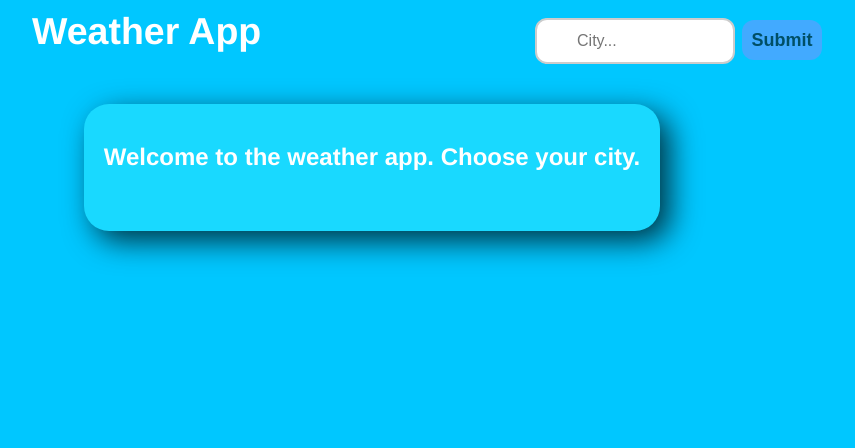
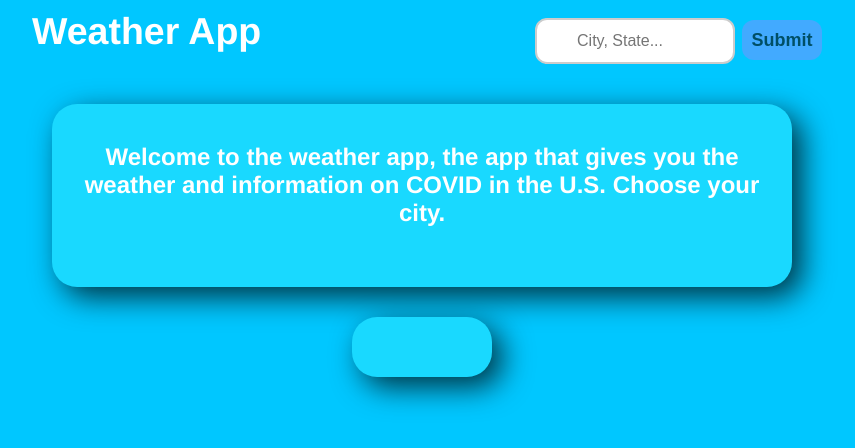
Before and after one commit to jmireles12/currency-app, a plain HTML site: page index.html in a window 1280 px wide. Both pictures are taken after typing "Sample" into the empty fields and a click on the button "Submit". Shown: the whole page, without its empty margins (218-1073 px from the left). Drawn offline with nearby package versions, Linux system fonts and the light colour scheme; no server answers.

Commit message:
added header in covidBox

```diff
--- a/index.html
+++ b/index.html
@@ -10,16 +10,16 @@
     <section class="header">
         <h1>Weather App</h1>
         <form id="js-form">
-            <input type="text" placeholder="City...">
+            <input type="text" placeholder="City, State...">
             <button class="submit" type="submit">Submit</button>
             <span class="msg"></span>
         </form>
     </section>
     <section class="container">
-        <h2 class="welcome">Welcome to the weather app. Choose your city.</h2>
+        <h2 class="welcome">Welcome to the weather app, the app that gives you the weather and information on COVID in the U.S. Choose your city.</h2>
         <span class="results"></span>
     </section>
-    <section class="covidBox">
+    <section class="covidBox hidden">
     </section>
     <script src="https://code.jquery.com/jquery-3.5.1.js" integrity="sha256-QWo7LDvxbWT2tbbQ97B53yJnYU3WhH/C8ycbRAkjPDc=" crossorigin="anonymous"></script>
     <script src="script.js"></script>
--- a/main.css
+++ b/main.css
@@ -30,7 +30,7 @@ body {
     box-shadow: 10px 10px 30px 0px rgba(0,0,0,0.75);
 }
 
-.covid {
+.covidBox {
     background: #19d9ff;
     display: inline-grid;
     justify-content: center;
--- a/script.js
+++ b/script.js
@@ -8,7 +8,7 @@ const requestOptions = {
 };
 
 function getData(city) {
-  let weatherApi= fetch(`https://api.weatherstack.com/current?access_key=5ac90993b4f558da906c2ec8bb20145a&query=${city}&units=f`);
+  let weatherApi= fetch(`https://api.weatherstack.com/current?access_key=5ac90993b4f558da906c2ec8bb20145a&query=${city}_united_states&units=f`);
   let covidApi = fetch(`https://api.covidtracking.com/v1/us/current.json`);
 
   Promise.all([weatherApi, covidApi]).then(values => {
@@ -17,7 +17,7 @@ function getData(city) {
     displayResult(city)
     covidResults(covid)
   }).catch(e => {
-    console.log('caugth!');
+    alert('Network Error!');
     console.log(e);
   })
 }
@@ -35,14 +35,13 @@ function addCityHtml() {
 }
 
 function addCovidHtml(){
-  $('.covidBox').append(`<section class="details">
-  <h2 class="title"></h2>
+  $('.covidBox').removeClass('hidden');
+  $('.covidBox').append(`<h2 class="title"></h2>
   <section class="covidDetails">
   <p class="date"></p>
   <p class="deaths"></p>
   <p class="positive"></p>
   <p class="ratio"></p>
-  </section>
   </section>`)
 }
 
```
